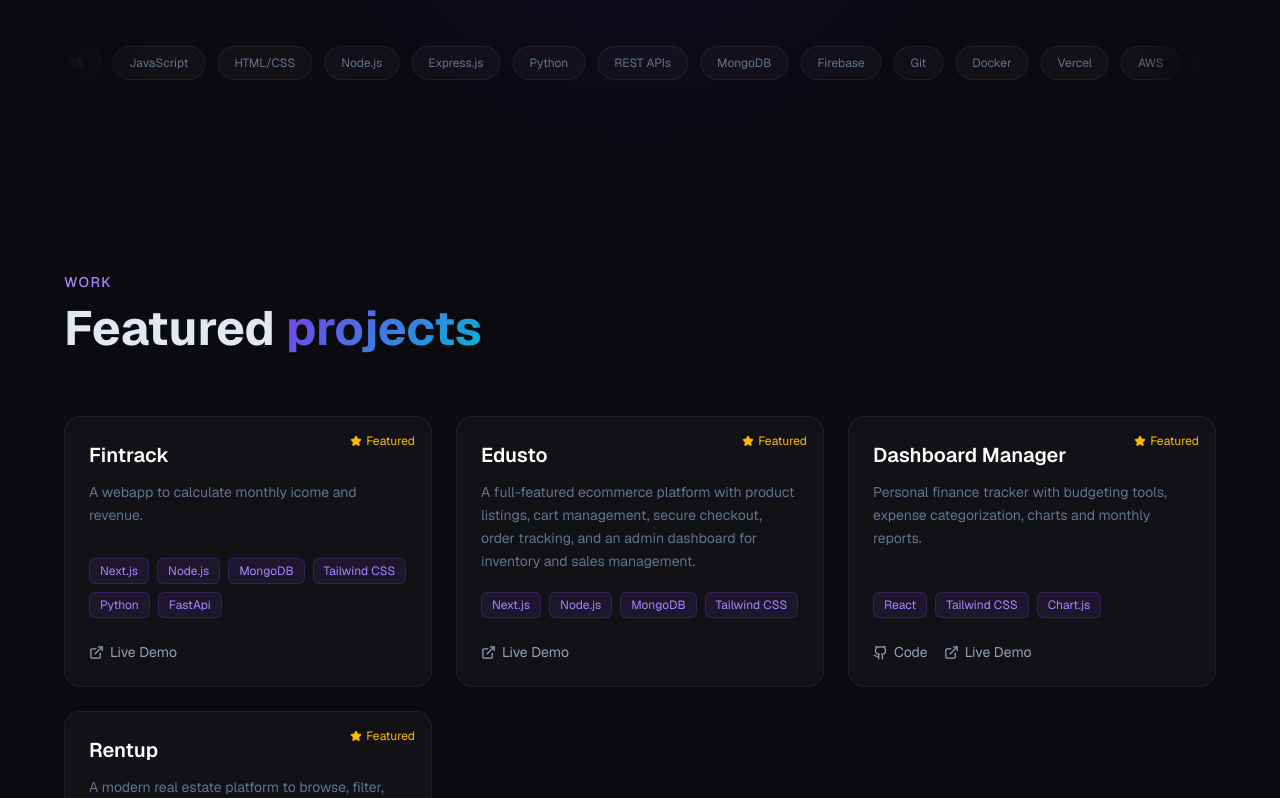
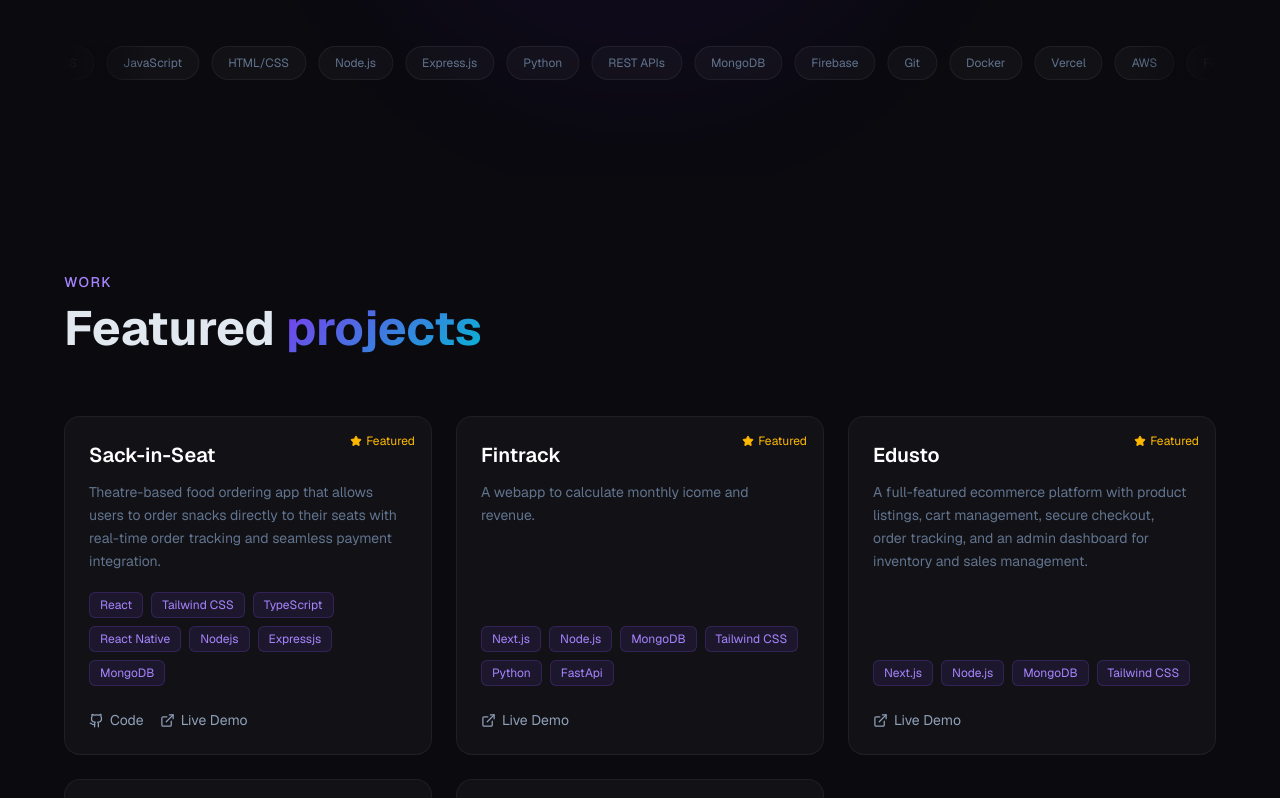
Before and after one commit to SanuRaj-K/updated-website, a Next.js app: page / in a window 1280 px wide. Shown: the part 2002-2800 px from the top of the page. Built offline with nearby package versions, Linux system fonts and the light colour scheme.

Commit message:
Add 'Sack-in-Seat' project to portfolio
Added a new project 'Sack-in-Seat' with details and technologies used.

```diff
--- a/src/data/portfolio.ts
+++ b/src/data/portfolio.ts
@@ -36,6 +36,23 @@ export const portfolioData = {
   ],
 
   projects: [
+     {
+  title: "Sack-in-Seat",
+  description:
+    "Theatre-based food ordering app that allows users to order snacks directly to their seats with real-time order tracking and seamless payment integration.",
+  tech: [
+    "React",
+    "Tailwind CSS",
+    "TypeScript",
+    "React Native",
+    "Nodejs",
+    "Expressjs",
+    "MongoDB"
+  ],
+  github: " ",
+  live: "https://snack-in-seat.vercel.app/",
+  featured: true,
+},
     {
       title: "Lexoga ",
       description:
```
